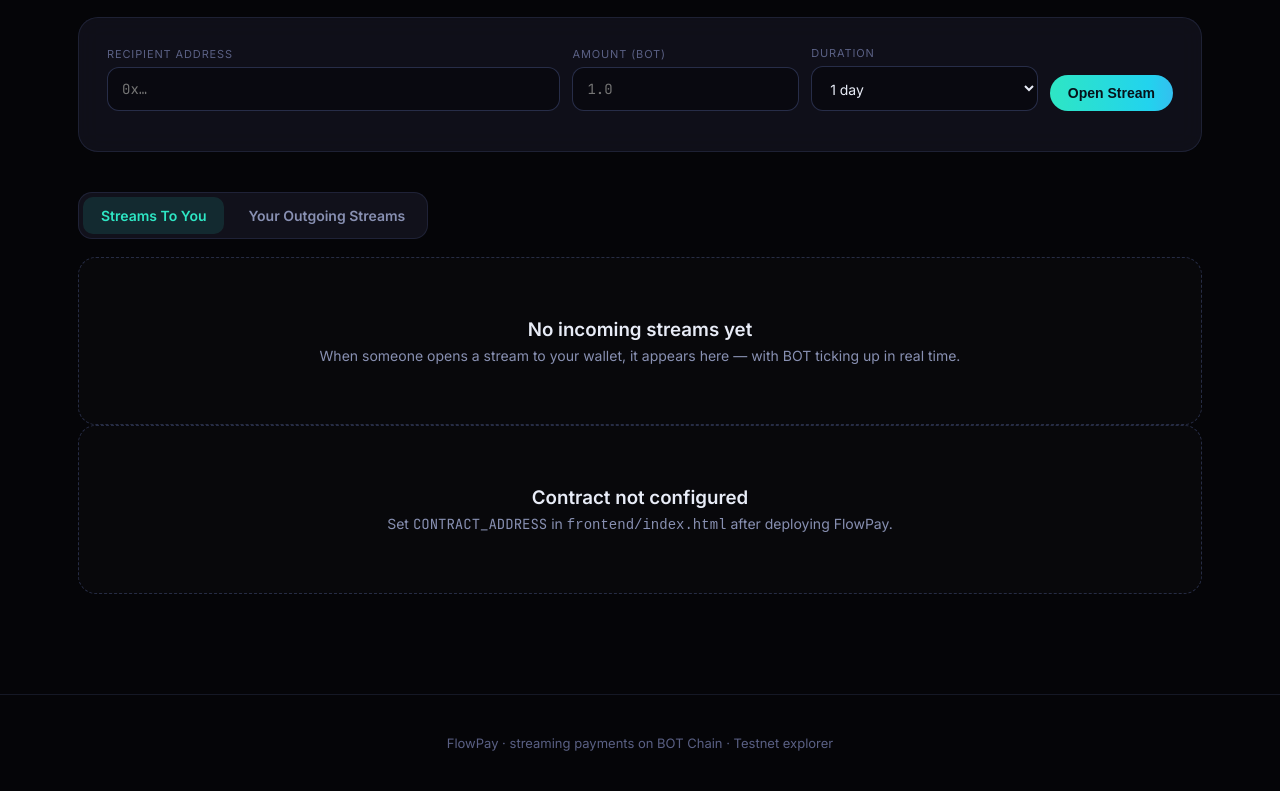
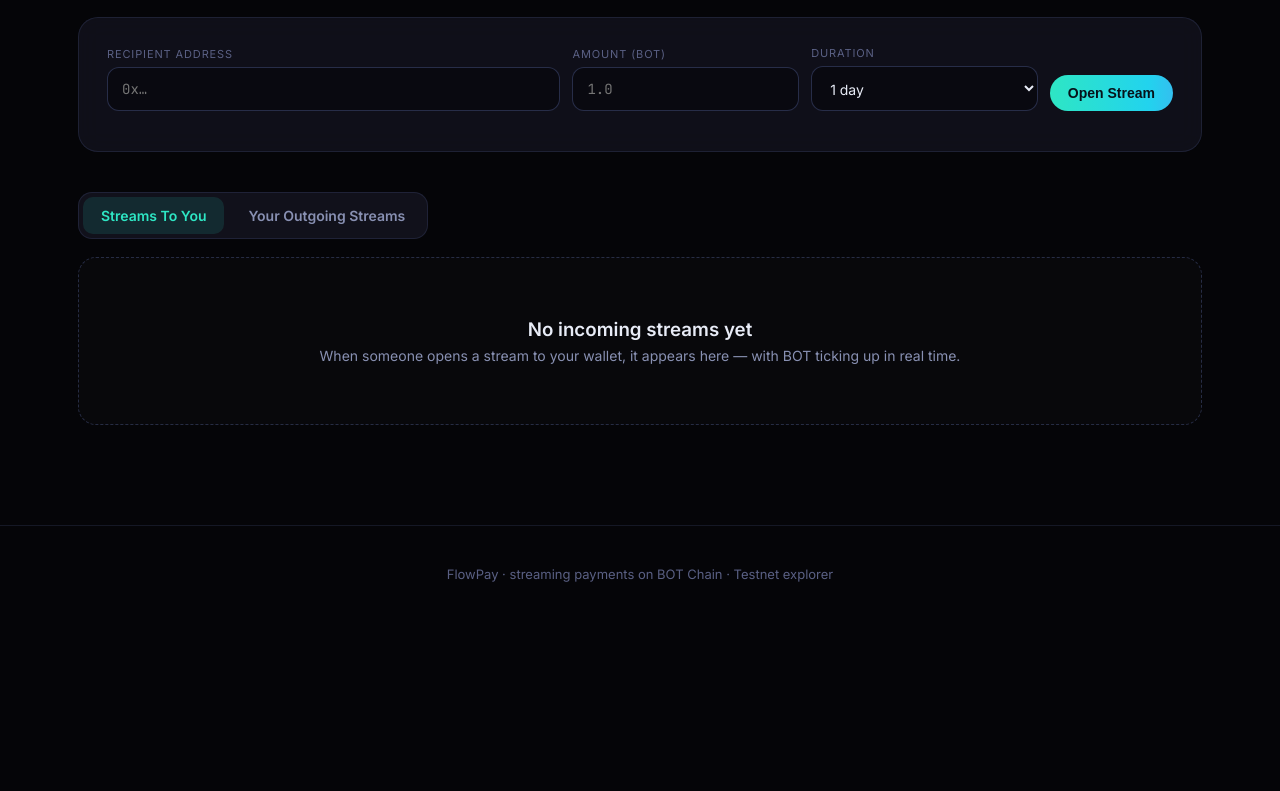
Before and after one commit to philpkovan19-hub/Flow-Pay, a website: page frontend/index.html in a window 1280 px wide. Shown: the part 1393-2184 px from the top of the page. After the commit the page ends 2015 px from the top, so only its background shows below. Drawn offline with nearby package versions, Linux system fonts and the light colour scheme.

Commit message:
Update index.html

```diff
--- a/frontend/index.html
+++ b/frontend/index.html
@@ -469,14 +469,14 @@
      NETWORK.explorer   = "https://scan.botchain.ai"
    ========================================================== */
 
-const CONTRACT_ADDRESS = "0x0000000000000000000000000000000000000000";
+const CONTRACT_ADDRESS = "0x087242593364fB89bBF9bf0cb02728768Dd6DD63";
 
 const NETWORK = {
-  chainIdHex: "0x3C8",
-  chainIdDec: 968,
-  name: "BOT Chain Testnet",
+  chainIdHex: "0x2A5",
+  chainIdDec: 677,
+  name: "BOT Chain",
   rpc: "https://rpc.bohr.life",
-  explorer: "https://scan.bohr.life",
+  explorer: "https://scan.botchain.ai",
   currency: { name: "BOT", symbol: "BOT", decimals: 18 },
 };
 
```
